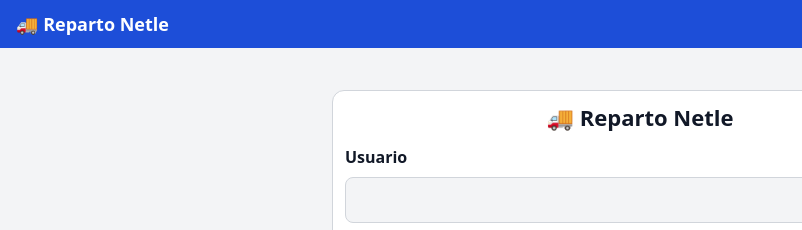
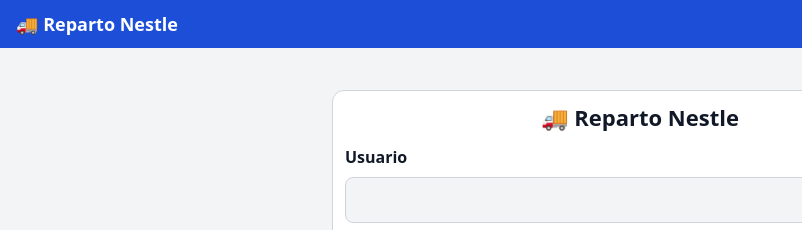
Before and after one commit to nazarenorodriguez013/Reparto-Distribuidora, a website: page index.html in a window 1280 px wide. Shown: the top 230 px of the page, 0-802 px from the left. Drawn offline with Linux system fonts and the light colour scheme.

Commit message:
Corregir nombre: Reparto Nestle

```diff
--- a/index.html
+++ b/index.html
@@ -7,7 +7,7 @@
 <link rel="manifest" href="manifest.json">
 <link rel="icon" href="icon.svg">
 <meta name="apple-mobile-web-app-capable" content="yes">
-<title>Reparto Netle</title>
+<title>Reparto Nestle</title>
 <style>
 :root{--bg:#f3f4f6;--card:#fff;--tx:#111827;--mut:#6b7280;--pri:#1d4ed8;--ok:#15803d;--warn:#b45309;--bad:#b91c1c;--bd:#d1d5db}
 @media (prefers-color-scheme:dark){:root{--bg:#0f172a;--card:#1e293b;--tx:#f1f5f9;--mut:#94a3b8;--pri:#3b82f6;--ok:#4ade80;--warn:#fbbf24;--bad:#f87171;--bd:#334155}}
@@ -58,7 +58,7 @@
 </style>
 </head>
 <body>
-<header><span>🚚 Reparto Netle</span><span><button id="histbtn">Historial</button> <button id="reset">Nueva planilla</button> <button id="logout">Salir</button></span></header>
+<header><span>🚚 Reparto Nestle</span><span><button id="histbtn">Historial</button> <button id="reset">Nueva planilla</button> <button id="logout">Salir</button></span></header>
 <div id="syncmsg" class="hint" style="display:none;margin:8px 12px"></div>
 <main id="app"></main>
 <input type="file" id="foto" accept="image/*" capture="environment" hidden>
@@ -176,7 +176,7 @@
 
 function vLogin(){
   return `<div class="card" style="margin-top:30px">
-    <div class="big" style="text-align:center">🚚 Reparto Netle</div>
+    <div class="big" style="text-align:center">🚚 Reparto Nestle</div>
     <h2 style="margin-top:14px">Usuario</h2><input id="l_user" autocapitalize="none" autocomplete="username" value="${esc(loginUser)}">
     <h2 style="margin-top:10px">Contraseña</h2><input id="l_pass" type="password" autocomplete="current-password">
     ${loginErr?`<div class="hint" style="margin-top:10px;background:#fee2e2;color:#7f1d1d">${esc(loginErr)}</div>`:''}
```
Also changed, not shown: manifest.json.
